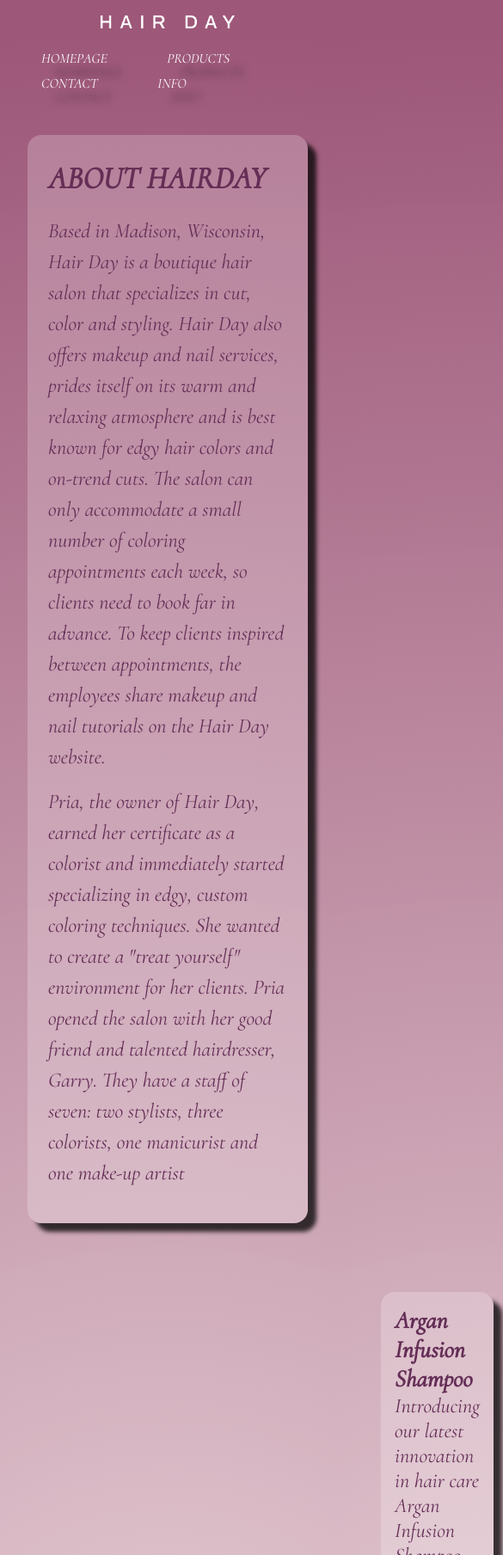
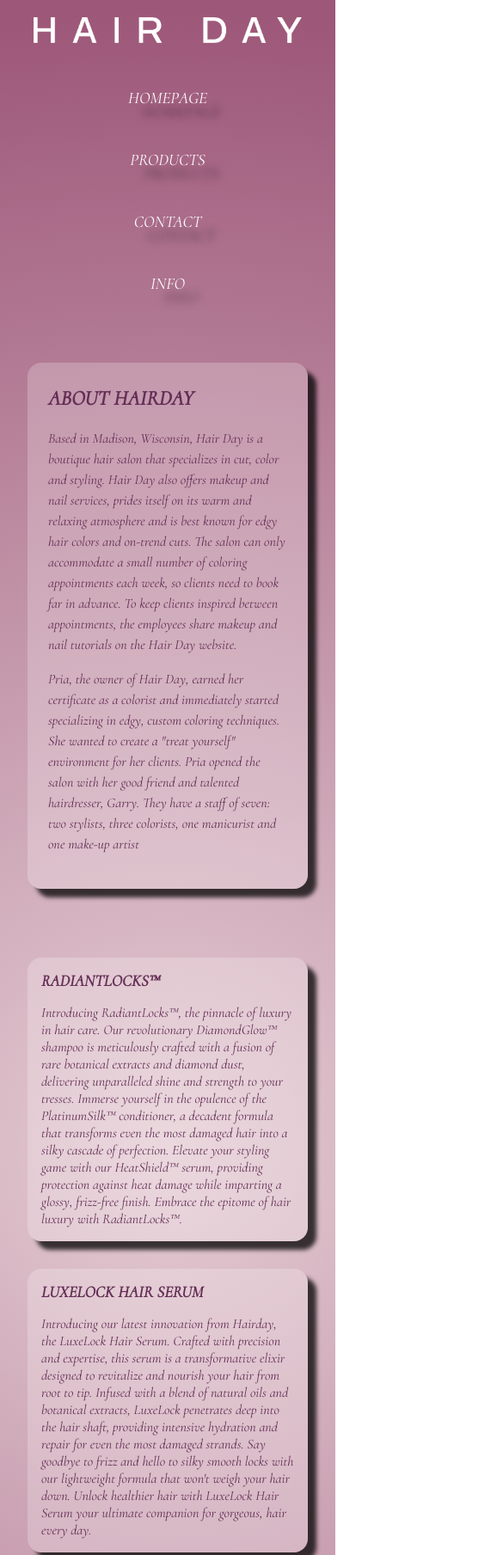
Before and after one commit to Siddami/CSS_loops, a plain HTML site: page hairday/index.html in a window 390 px wide. Shown: the top 1809 px of the page at 86% size, 585 px wide, since content can reach past the window. Drawn offline with Linux system fonts and the light colour scheme.

Commit message:
responsiveness done

```diff
--- a/hairday/styles.css
+++ b/hairday/styles.css
@@ -9,6 +9,7 @@ body{
     font-family: 'Cormorant', serif;
     font-size: 1.5rem;
     width: 100%;
+    overflow-x: hidden;
 }
 
 /* HEADER */
@@ -79,6 +80,7 @@ main{
 
 .text h1{
     text-transform: uppercase;
+    margin-bottom: 1rem;
 }
 
 .text p{
@@ -108,7 +110,7 @@ main{
     cursor: pointer;
 }
 
-#products > h3{
+#products >section h3{
     text-transform: uppercase;
     margin-bottom: 1rem;
 }
@@ -149,22 +151,47 @@ footer > div{
 
 /*** MEDIA QUERIES ***/
 
-@media screen and (min-width: 320px) and (max-width: 770px) {
+@media screen and (max-width: 770px) {
     header > img{
-        width: 10rem;
+        width: 20rem;
     }
 
     nav{
         display: block;
         padding: 1rem;
+        margin: 0 auto;
+        text-align: center;
     }
 
     nav > span a{
-        font-size: 1rem;
+        font-size: 1.2rem;
+        display: block;
     }
 
 
     #info img{
         display: none;
     }
+
+    #info .text{
+        font-size: 1rem;
+    }
+
+    #products{
+        display: block;
+    }
+
+    #products section{
+        margin-block: 2rem;
+        font-size: 1rem;
+    }
+
+    footer{
+        display: block;
+    }
+
+    footer div{
+        margin-block: 1rem;
+        font-size: 1rem;
+    }
 }
```
